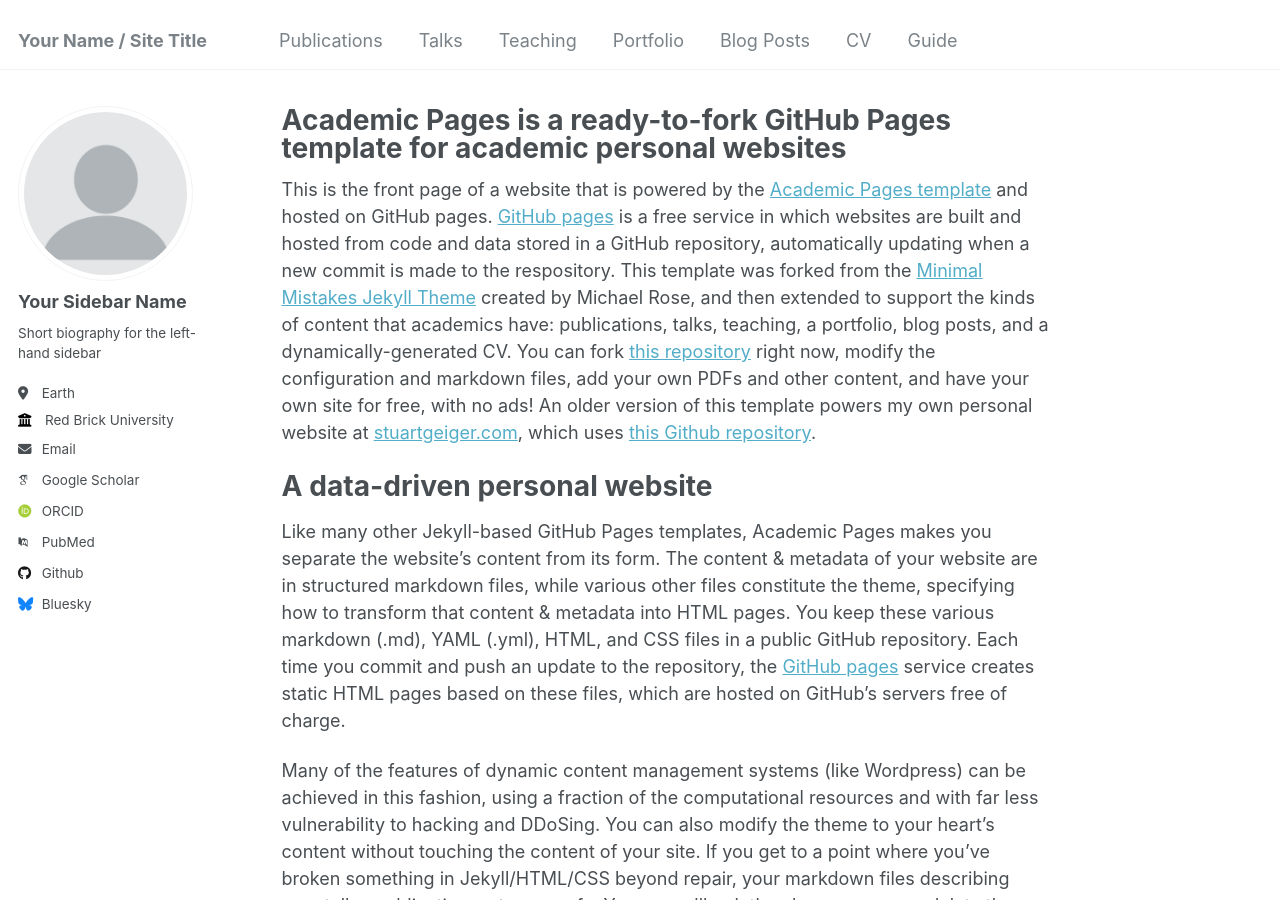
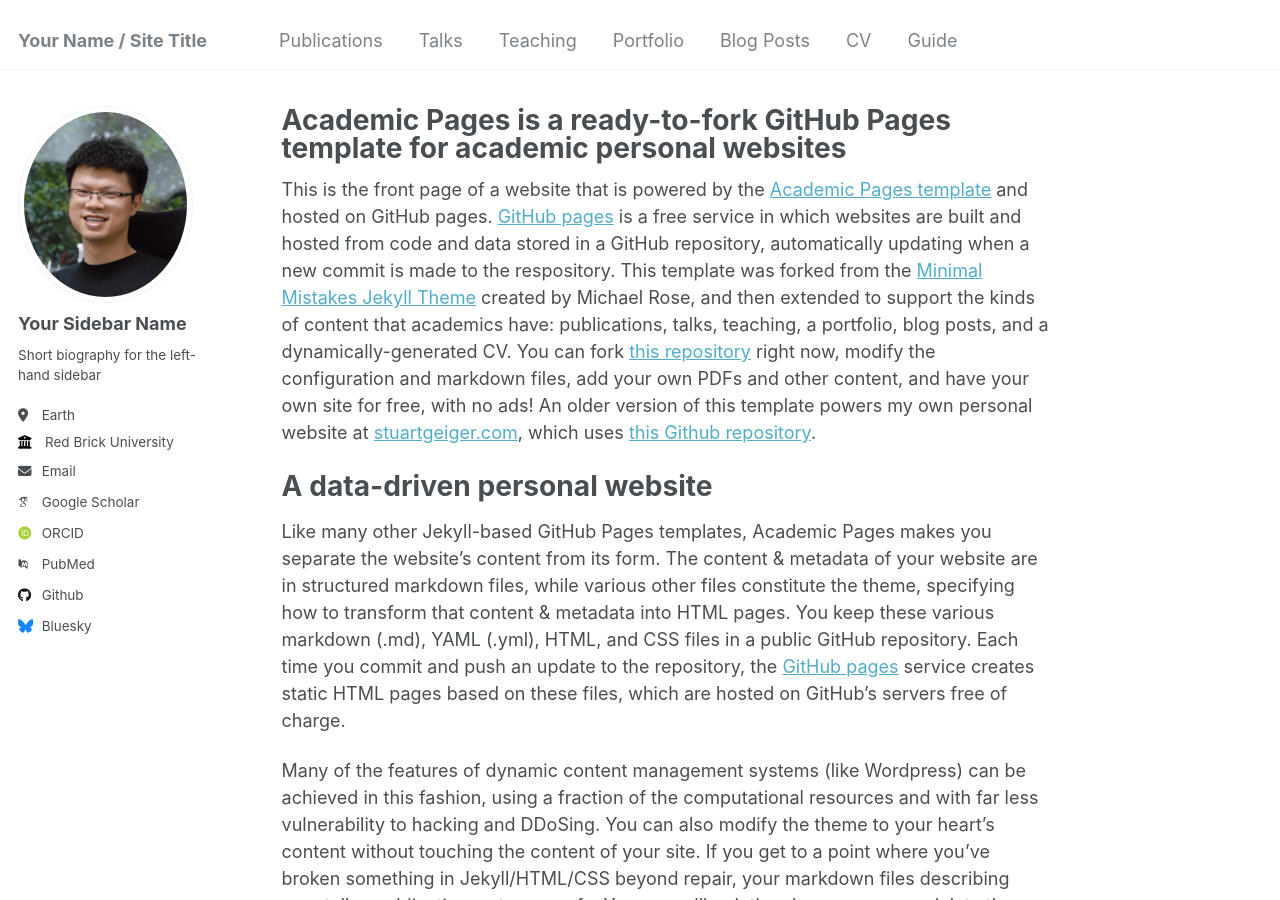
Before and after one commit to tongchen1119/tongchen1119, a Jekyll site: the page built from _pages/about.md, in a window 1280 px wide and 900 px high. Built offline with Jekyll 4.4.1, drawn with Linux system fonts in a browser that asks for light colours; some web fonts are replaced.

Commit message:
Update _config.yml

```diff
--- a/_config.yml
+++ b/_config.yml
@@ -21,7 +21,7 @@ repository               : "academicpages/academicpages.github.io"
 #               Additional customization can be done by editing /_includes/author-profile.html
 author:
   # Biographic information
-  avatar           : "profile.png"
+  avatar           : "WechatIMG613.jpg"
   name             : "Your Sidebar Name"
   pronouns         : # example: "she/her"
   bio              : "Short biography for the left-hand sidebar"
```
